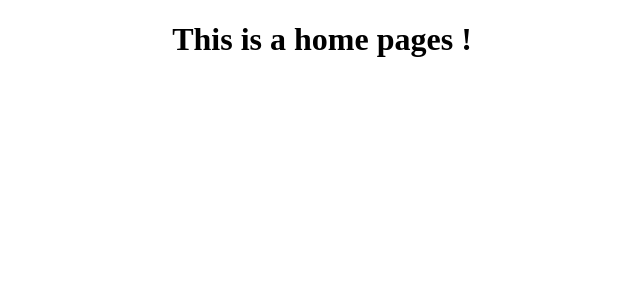
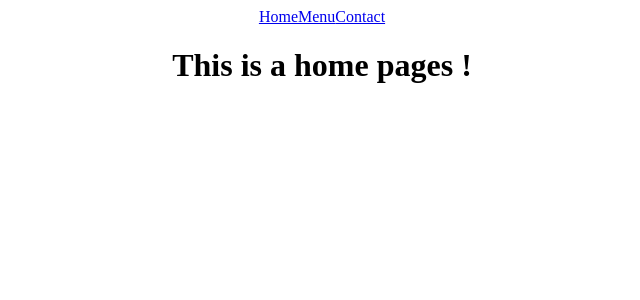
Before and after one commit to Abdelkarim-b/react_context, a React (Create React App) app: page / in a window 1280 px wide. Shown: the top 300 px of the page, without its empty margins (318-958 px from the left). Built offline with nearby package versions, Linux system fonts and the light colour scheme.

Commit message:
add Link componet of react-router-dom to click specific path

```diff
--- a/src/App.js
+++ b/src/App.js
@@ -9,7 +9,9 @@
     <div className="App">
         <Router>
                <div>
-                <Link></Link>
+                <Link to="/">Home</Link>
+                <Link to="/menu">Menu</Link>
+                <Link to="/contact">Contact</Link>
                </div>
 
               <Routes>
```
